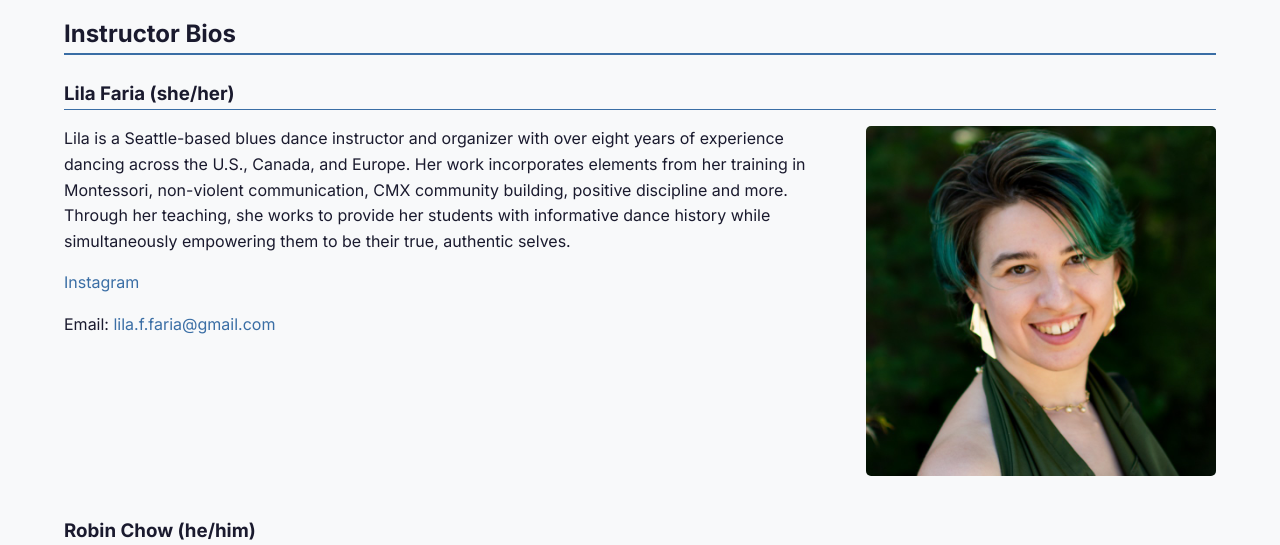
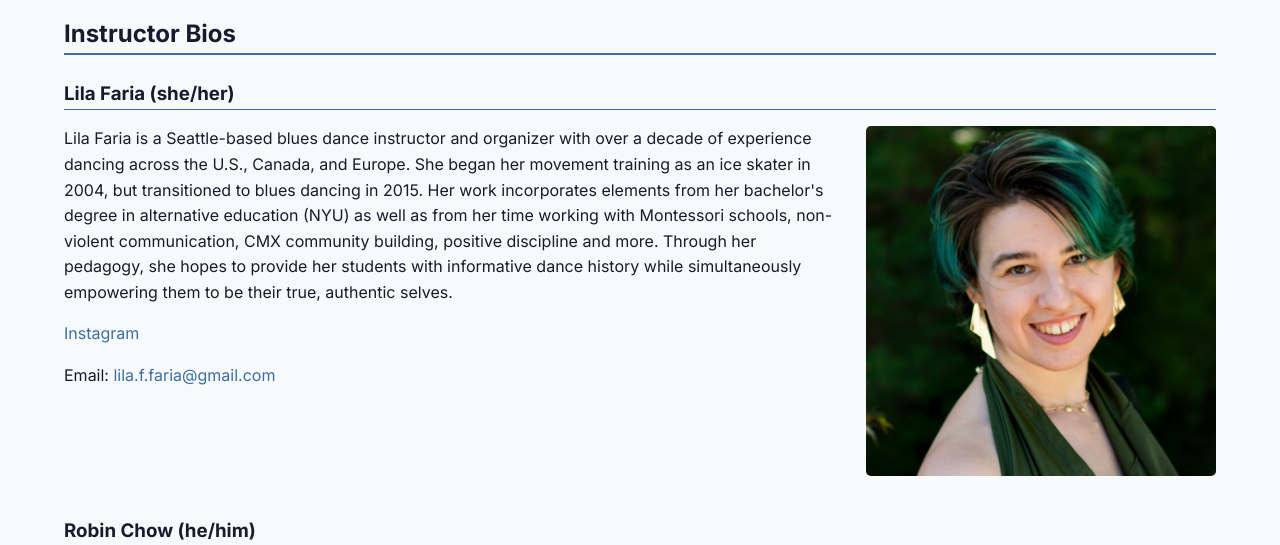
Before and after one commit to maxzinkus/sbdc-site, a Flask app: page /instructors in a window 1280 px wide. Shown: the part 345-890 px from the top of the page. Run offline with Flask 3, Linux system fonts and the light colour scheme; parts of the project's set-up code (start-up, migrations or seed data) failed here and were passed over.

Commit message:
Update Lila's bio

```diff
--- a/templates/instructors.html
+++ b/templates/instructors.html
@@ -84,11 +84,12 @@
                 </div>
                 <div class="instructor-content">
                     <div class="instructor-bio">
-                        <p>Lila is a Seattle-based blues dance instructor and organizer with over eight years
-                            of experience dancing across the U.S., Canada, and Europe. Her work incorporates elements
-                            from her training in Montessori, non-violent communication, CMX community building, positive
-                            discipline and more. Through her teaching, she works to provide her students with informative
-                            dance history while simultaneously empowering them to be their true, authentic selves.
+                        <p>Lila Faria is a Seattle-based blues dance instructor and organizer with over a decade of experience dancing across the U.S.,
+                            Canada, and Europe. She began her movement training as an ice skater in 2004, but transitioned to blues dancing in 2015.
+                            Her work incorporates elements from her bachelor's degree in alternative education (NYU) as well as from her time working
+                            with Montessori schools, non-violent communication, CMX community building, positive discipline and more. Through her
+                            pedagogy, she hopes to provide her students with informative dance history while simultaneously empowering them to be their
+                            true, authentic selves.
                         </p>
                         <div class="instructor-socials">
                             <a href="https://www.instagram.com/lila.makes.things.happen/" target="_blank" rel="noopener">Instagram</a>
```
